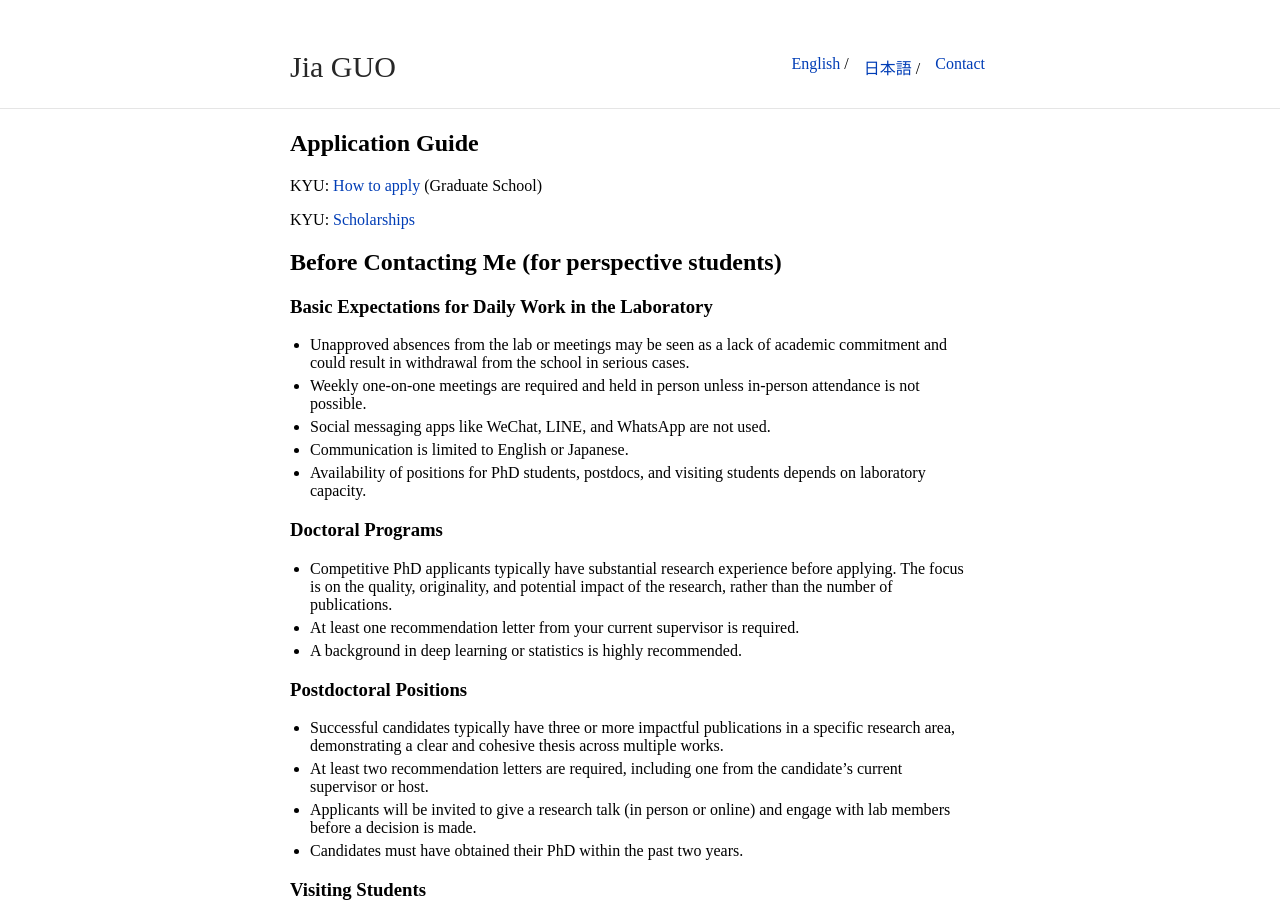
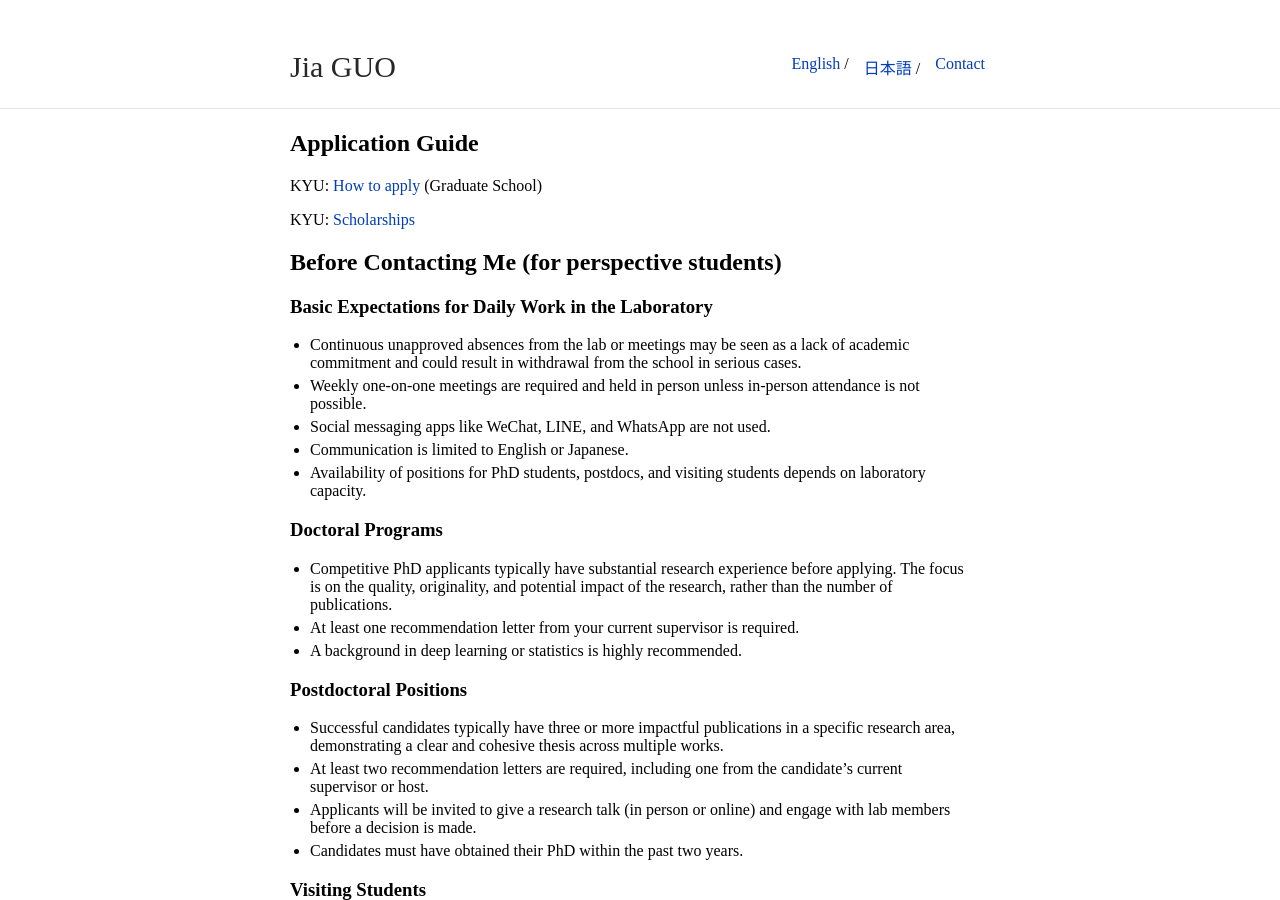
Before and after one commit to JiaGUOCV/JiaGUOCV.github.io, a Jekyll site: the page built from contact.md, in a window 1280 px wide and 900 px high. Built offline with Jekyll 4.4.1, drawn with Linux system fonts in a browser that asks for light colours; our own code applies the rules of GitHub Pages for plain Markdown files.

Commit message:
Update contact.md

```diff
--- a/contact.md
+++ b/contact.md
@@ -12,7 +12,7 @@ KYU: [Scholarships](https://www.kyoto-u.ac.jp/en/education-campus/procedures/sch
 ## Before Contacting Me (for perspective students)
 
 ### Basic Expectations for Daily Work in the Laboratory
-* Unapproved absences from the lab or meetings may be seen as a lack of academic commitment and could result in withdrawal from the school in serious cases.
+* Continuous unapproved absences from the lab or meetings may be seen as a lack of academic commitment and could result in withdrawal from the school in serious cases.
 * Weekly one-on-one meetings are required and held in person unless in-person attendance is not possible.
 * Social messaging apps like WeChat, LINE, and WhatsApp are not used.
 * Communication is limited to English or Japanese.
```
